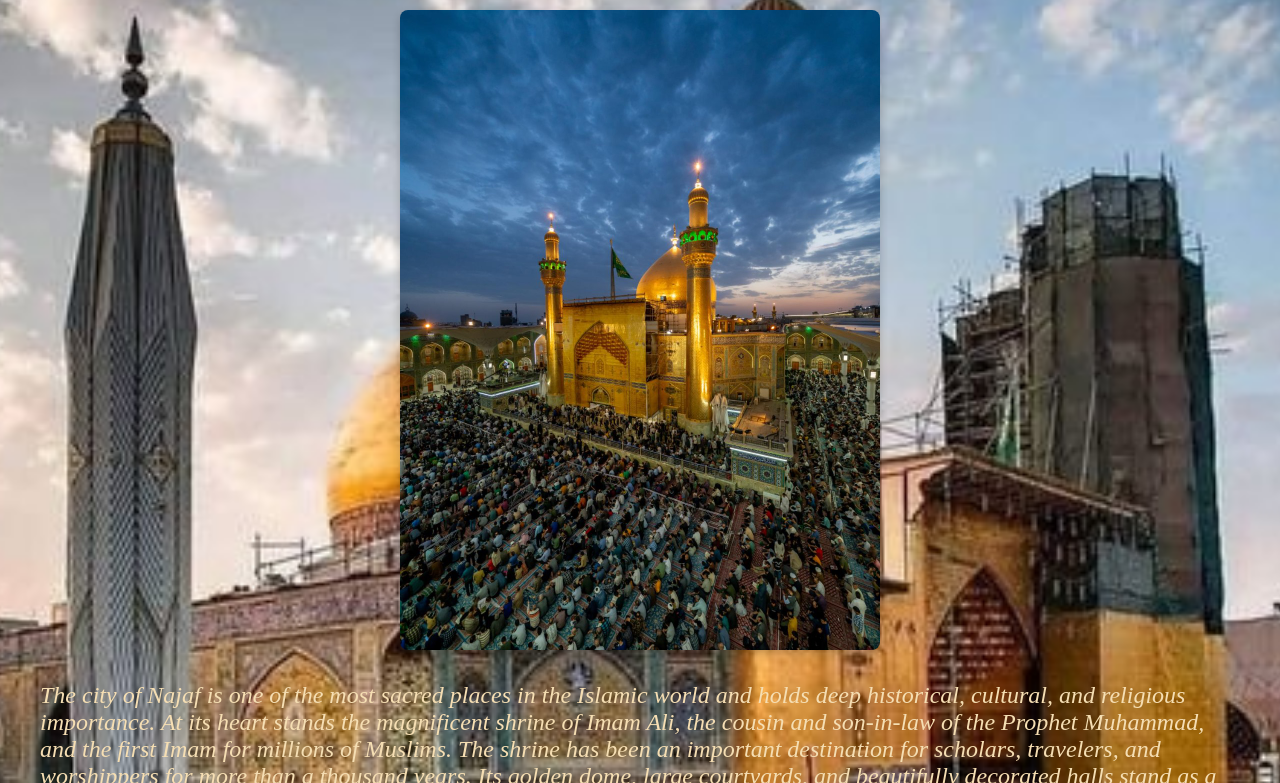
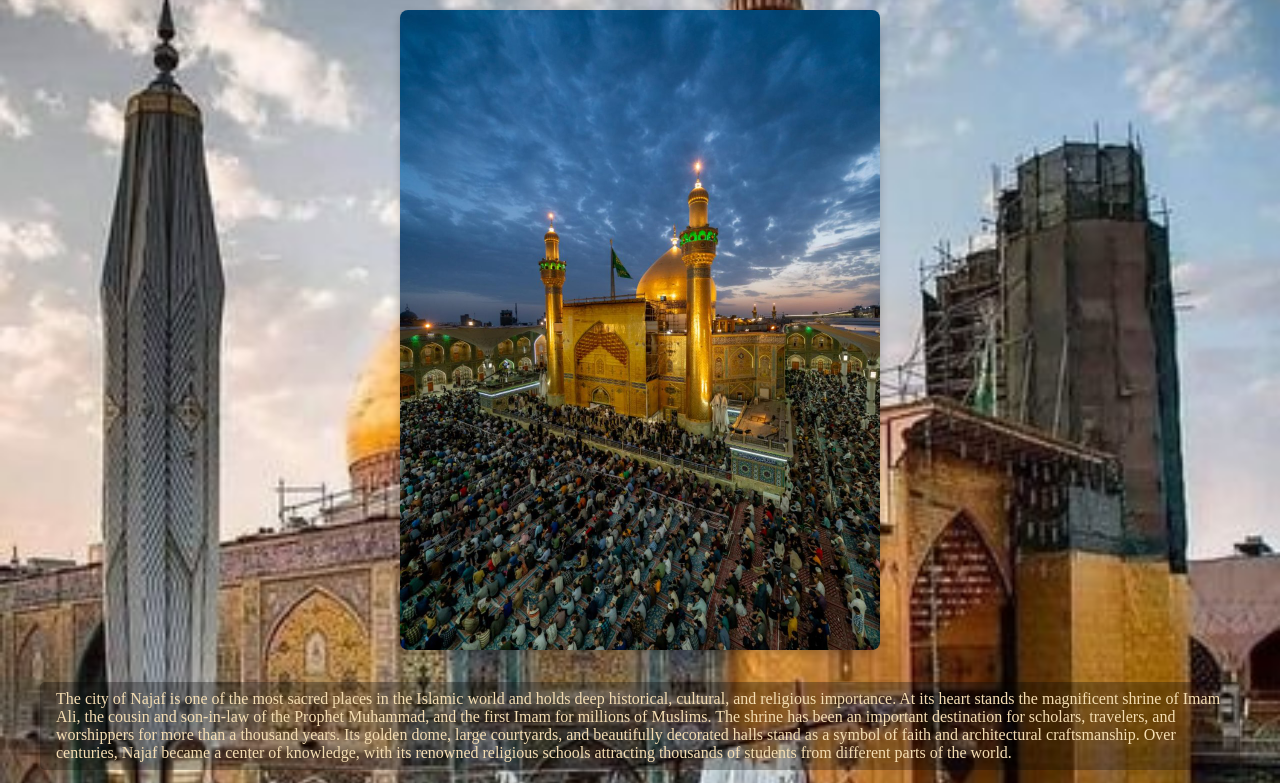
Before and after one commit to AliKaoukkk/touristic-website, a plain HTML site: page monument-1.html in a window 1280 px wide. Shown: the part 133-916 px from the top of the page. Drawn offline with Linux system fonts and the light colour scheme; files whose address does not match are found by name.

Commit message:
gallery12

```diff
--- a/css/styles.css
+++ b/css/styles.css
@@ -122,7 +122,7 @@ h1{
     font-family: Georgia, 'Times New Roman', Times, serif;
 }
 .sevenup{
-background-image: url('/Users/alikaouk/Desktop/touristic-website/images/najaf.jpeg');
+background-image: url('../images/najaf.jpeg');
     background-size: cover;    background-size: cover;
     background-position: center;
     background-repeat: no-repeat;
@@ -172,10 +172,13 @@ article img{
 .extra-images img:hover{
     transform: scale(1.05);
 }
+
 .color1{
-    font-size: x-large;
-    color:wheat;
-    font-style: italic;
+   background-color: rgba(0,0,0,0.3);
+   color: wheat;
+   padding: 0.5rem 1rem;
+   border-radius: 5px;
+
 }
 .fanta {
     background: linear-gradient(to right, #bdc3c7, #9b59b6);
@@ -237,7 +240,7 @@ article img{
 
 }
 .miranda{
-    background-image: url('/Users/alikaouk/Desktop/touristic-website/images/shushtargal.jpg');
+    background-image: url('../images/shushtargal.jpg');
     background-size: cover;    background-size: cover;
     background-position: center;
     background-repeat: no-repeat;
```
